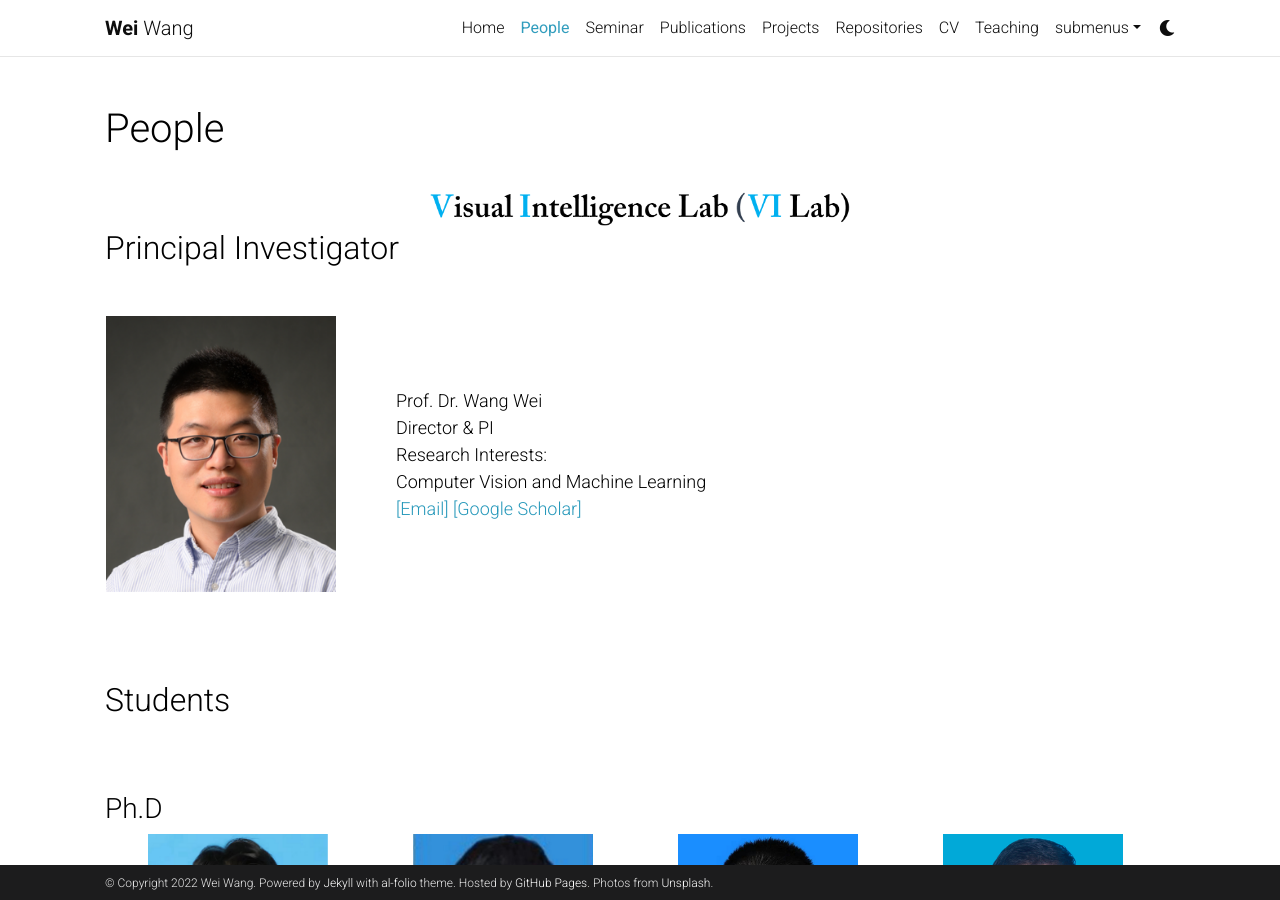
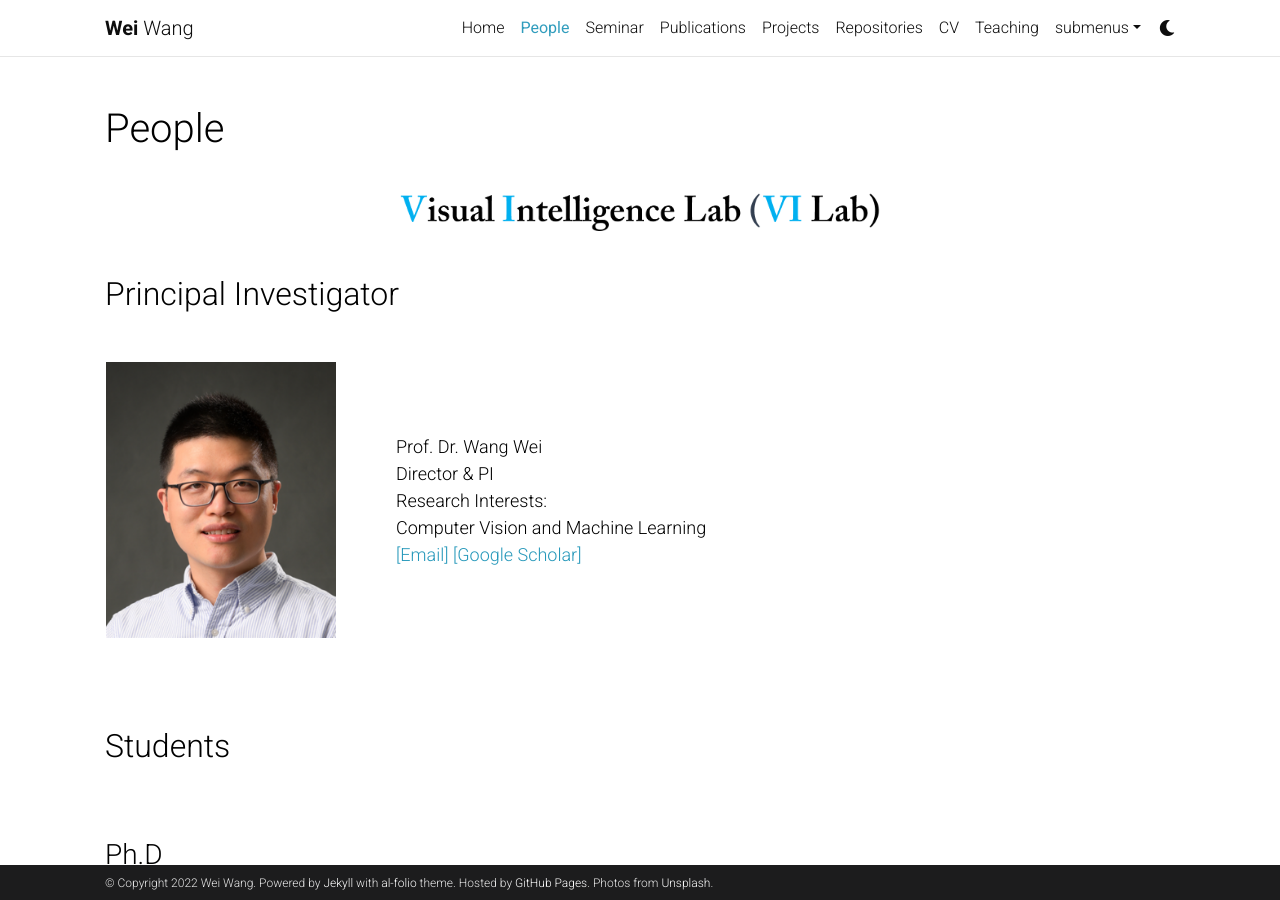
Before and after one commit to WeiWangTrento/WeiWangTrento.github.io, a Jekyll site: the page built from _pages/People.md, in a window 1280 px wide and 900 px high. Built offline with Jekyll 4.4.1, drawn with Linux system fonts in a browser that asks for light colours; comment, search, counter and statistics services are not loaded; a style sheet for code colours, icons or effects is not loaded.

Commit message:
Update People.md

```diff
--- a/_pages/People.md
+++ b/_pages/People.md
@@ -9,11 +9,12 @@ nav: true
 	<tr>
 		<td width="1200"  align="center">
 			<center>
-			<img src="https://raw.githubusercontent.com/WeiWangTrento/WeiWangTrento.github.io/master/assets/img/people_imgs/lab_logo.png" width=420/>
+			<img src="https://raw.githubusercontent.com/WeiWangTrento/WeiWangTrento.github.io/master/assets/img/people_imgs/lab_logo.png" width=480/>
 			</center>
 		</td>
    </tr>
-</table>
+</table><br>
+
 
 ## Principal Investigator
 <br>
```
